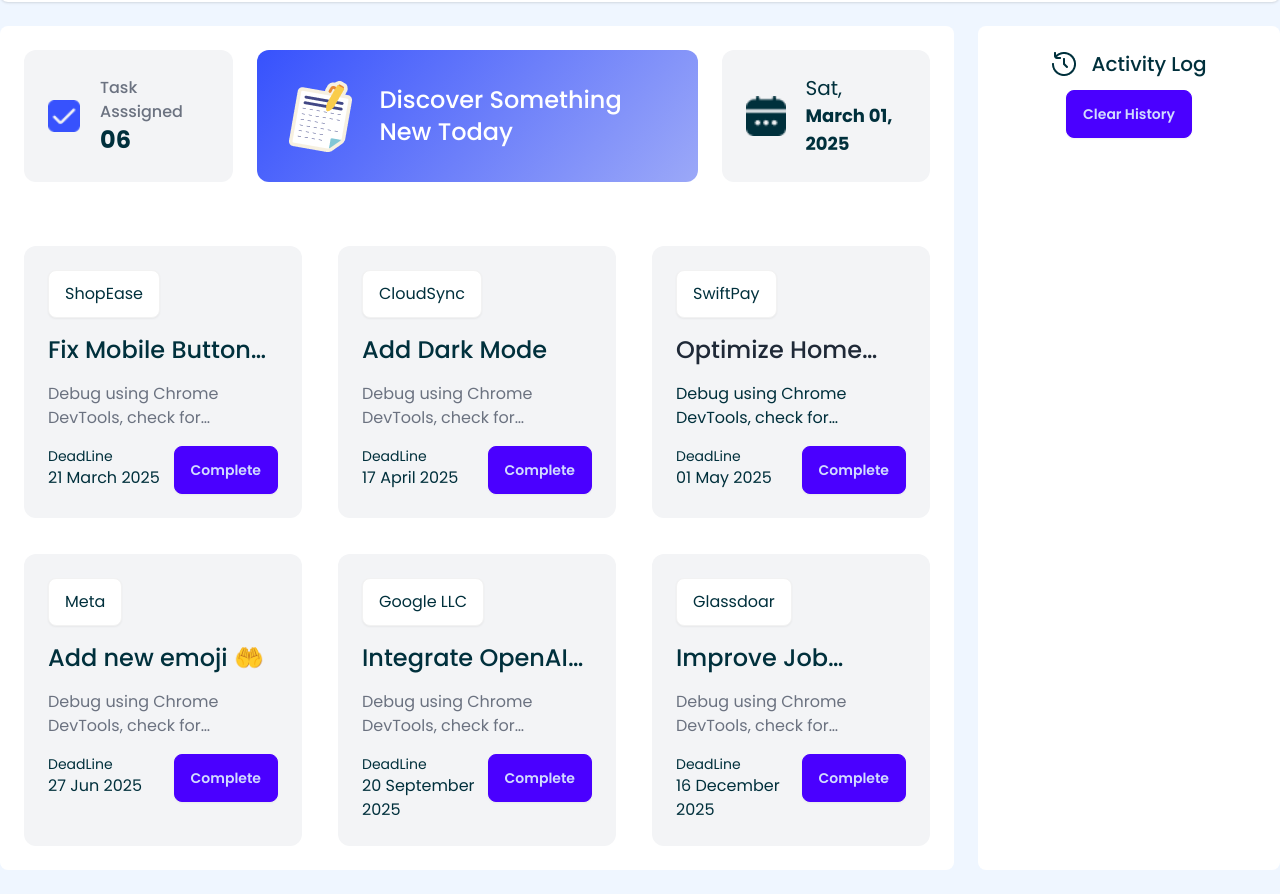
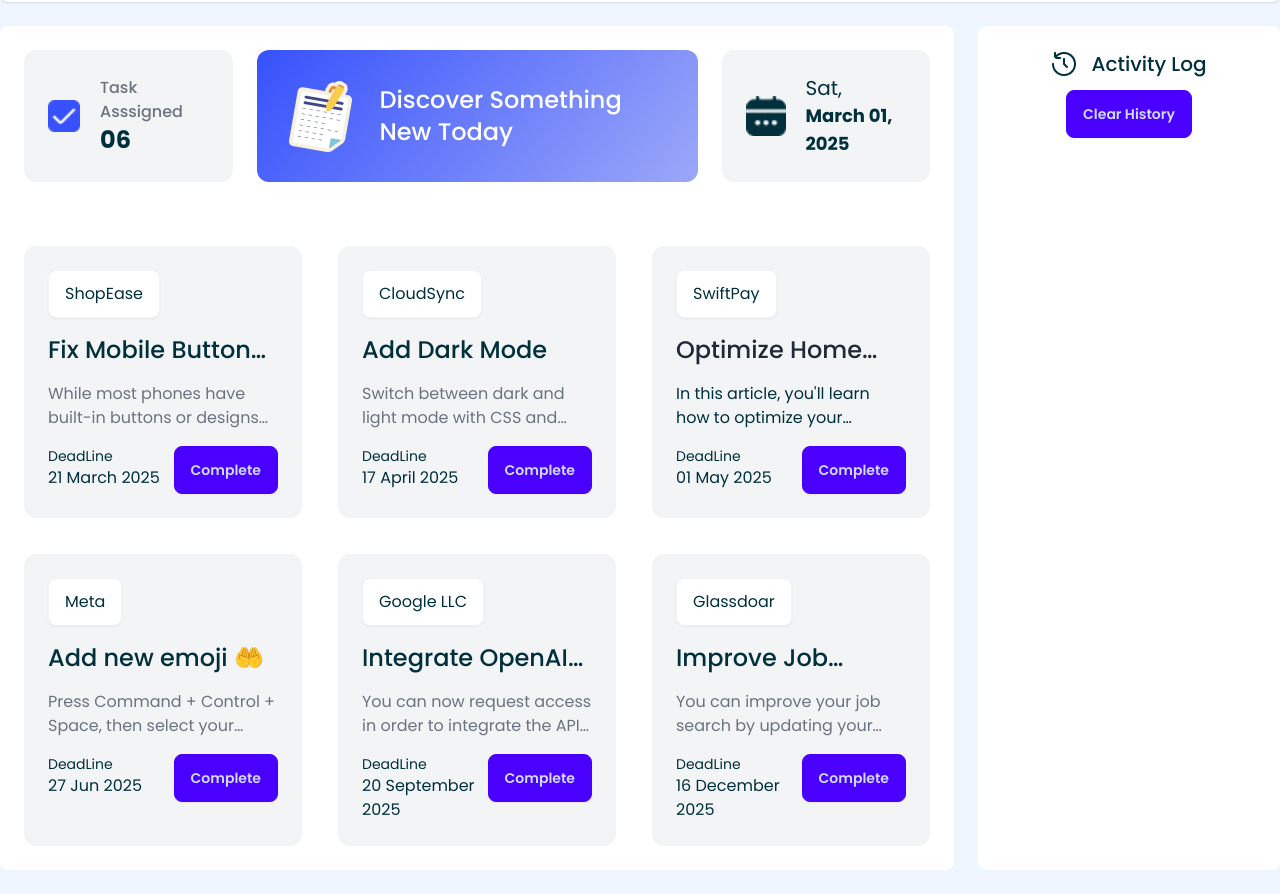
Before and after one commit to hanifsikder921/assignment-m-5, a plain HTML site: page index.html in a window 1280 px wide. Shown: the part 118-1012 px from the top of the page. Drawn offline with nearby package versions, Linux system fonts and the light colour scheme.

Commit message:
Dummy Text Remove and Main Text Add

```diff
--- a/index.html
+++ b/index.html
@@ -89,8 +89,7 @@
                     <div class="bg-gray-100 flex flex-col gap-4 p-6 rounded-xl cursor-pointer duration-300 hover:bg-gray-200 hover:shadow-md">
                         <button class="btn bg-white font-normal text-base text-[#00303C] w-fit">ShopEase</button>
                         <h3 class="text-2xl font-medium line-clamp-1 text-[#00303C]">Fix Mobile Button Issue </h3>
-                        <p class="text-base text-gray-500 line-clamp-2">Debug using Chrome DevTools, check for overlapping elements, and ensure onClick works
-                            properly and ensure onClick works properly</p>
+                        <p class="text-base text-gray-500 line-clamp-2">While most phones have built-in buttons or designs that can be difficult to repair, you can use glues to fix removed or broken metal clasps. If the damage is temporary and the phone is</p>
                         <div class="flex justify-between">
                             <div>
                                 <p class="text-sm text-[#00303C]">DeadLine</p>
@@ -109,8 +108,7 @@
                     <div class="bg-gray-100 flex flex-col gap-4 p-6 rounded-xl cursor-pointer duration-300 hover:bg-gray-200 hover:shadow-md">
                         <button class="btn bg-white font-normal text-base text-[#00303C] w-fit">CloudSync</button>
                         <h3 class="text-2xl font-medium line-clamp-1 text-[#00303C]">Add Dark Mode</h3>
-                        <p class="text-base text-gray-500 line-clamp-2">Debug using Chrome DevTools, check for overlapping elements, and ensure onClick works
-                            properly and ensure onClick works properly</p>
+                        <p class="text-base text-gray-500 line-clamp-2">Switch between dark and light mode with CSS and JavaScript. Toggle Dark/Light Mode Click the button to toggle between dark and light mode for this page.</p>
                         <div class="flex justify-between">
                             <div>
                                 <p class="text-sm text-[#00303C]">DeadLine</p>
@@ -130,8 +128,7 @@
                     <div class="bg-gray-100 flex flex-col gap-4 p-6 rounded-xl cursor-pointer duration-300 hover:bg-gray-200 hover:shadow-md">
                         <button class="btn bg-white font-normal text-base text-[#00303C] w-fit">SwiftPay</button>
                         <h3 class="text-2xl font-medium line-clamp-1">Optimize  Home page</h3>
-                        <p class="text-base text-[#00303C] line-clamp-2">Debug using Chrome DevTools, check for overlapping elements, and ensure onClick works
-                            properly and ensure onClick works properly</p>
+                        <p class="text-base text-[#00303C] line-clamp-2"> In this article, you'll learn how to optimize your homepage for search engines in six steps without undermining your homepage's primary purpose.</p>
                         <div class="flex justify-between">
                             <div>
                                 <p class="text-sm text-[#00303C]">DeadLine</p>
@@ -150,8 +147,7 @@
                     <div class="bg-gray-100 flex flex-col gap-4 p-6 rounded-xl cursor-pointer duration-300 hover:bg-gray-200 hover:shadow-md">
                         <button class="btn bg-white font-normal text-base text-[#00303C] w-fit">Meta</button>
                         <h3 class="text-2xl font-medium line-clamp-1 text-[#00303C]">Add new emoji 🤲</h3>
-                        <p class="text-base text-gray-500 line-clamp-2">Debug using Chrome DevTools, check for overlapping elements, and ensure onClick works
-                            properly and ensure onClick works properly</p>
+                        <p class="text-base text-gray-500 line-clamp-2">Press Command + Control + Space, then select your emoji. Windows. Press Windows logo key + . (period) ...</p>
                         <div class="flex justify-between">
                             <div>
                                 <p class="text-sm text-[#00303C]">DeadLine</p>
@@ -172,8 +168,8 @@
                     <div class="bg-gray-100 flex flex-col gap-4 p-6 rounded-xl cursor-pointer duration-300 hover:bg-gray-200 hover:shadow-md">
                         <button class="btn bg-white font-normal text-base text-[#00303C] w-fit">Google LLC</button>
                         <h3 class="text-2xl font-medium line-clamp-1 text-[#00303C]">Integrate OpenAI API </h3>
-                        <p class="text-base text-gray-500 line-clamp-2">Debug using Chrome DevTools, check for overlapping elements, and ensure onClick works
-                            properly and ensure onClick works properly</p>
+                        <p class="text-base text-gray-500 line-clamp-2">You can now request access in order to integrate the API into your product, develop an entirely new application, or help us explore the ...
+                        </p>
                         <div class="flex justify-between">
                             <div>
                                 <p class="text-sm text-[#00303C]">DeadLine</p>
@@ -193,8 +189,7 @@
                     <div class="bg-gray-100 flex flex-col gap-4 p-6 rounded-xl cursor-pointer duration-300 hover:bg-gray-200 hover:shadow-md">
                         <button class="btn bg-white font-normal text-base text-[#00303C] w-fit">Glassdoar</button>
                         <h3 class="text-2xl font-medium line-clamp-1 text-[#00303C]">Improve Job searching </h3>
-                        <p class="text-base text-gray-500 line-clamp-2">Debug using Chrome DevTools, check for overlapping elements, and ensure onClick works
-                            properly and ensure onClick works properly</p>
+                        <p class="text-base text-gray-500 line-clamp-2">You can improve your job search by updating your resume, networking, and refining your online presence. </p>
                         <div class="flex justify-between">
                             <div>
                                 <p class="text-sm text-[#00303C]">DeadLine</p>
```
